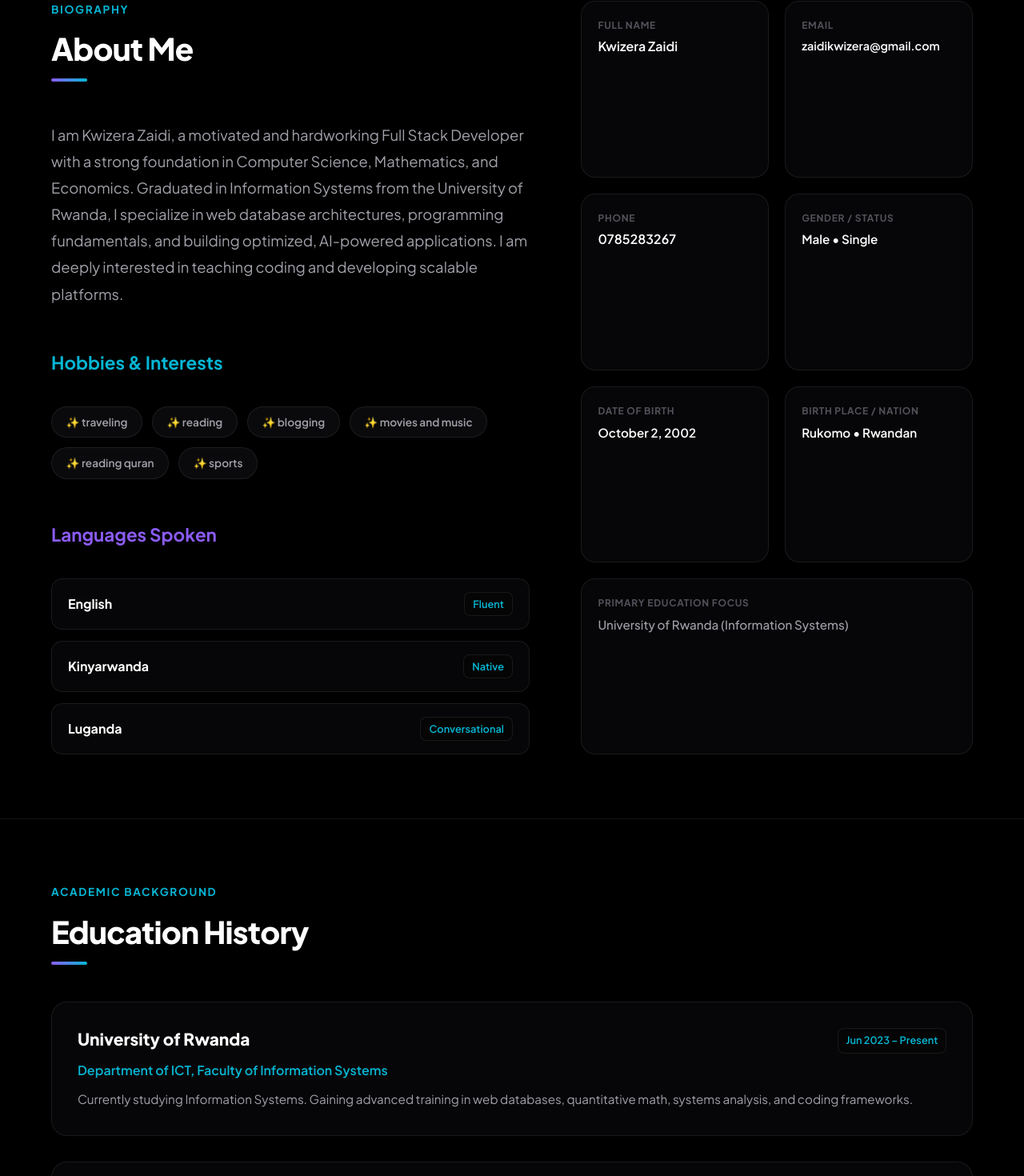
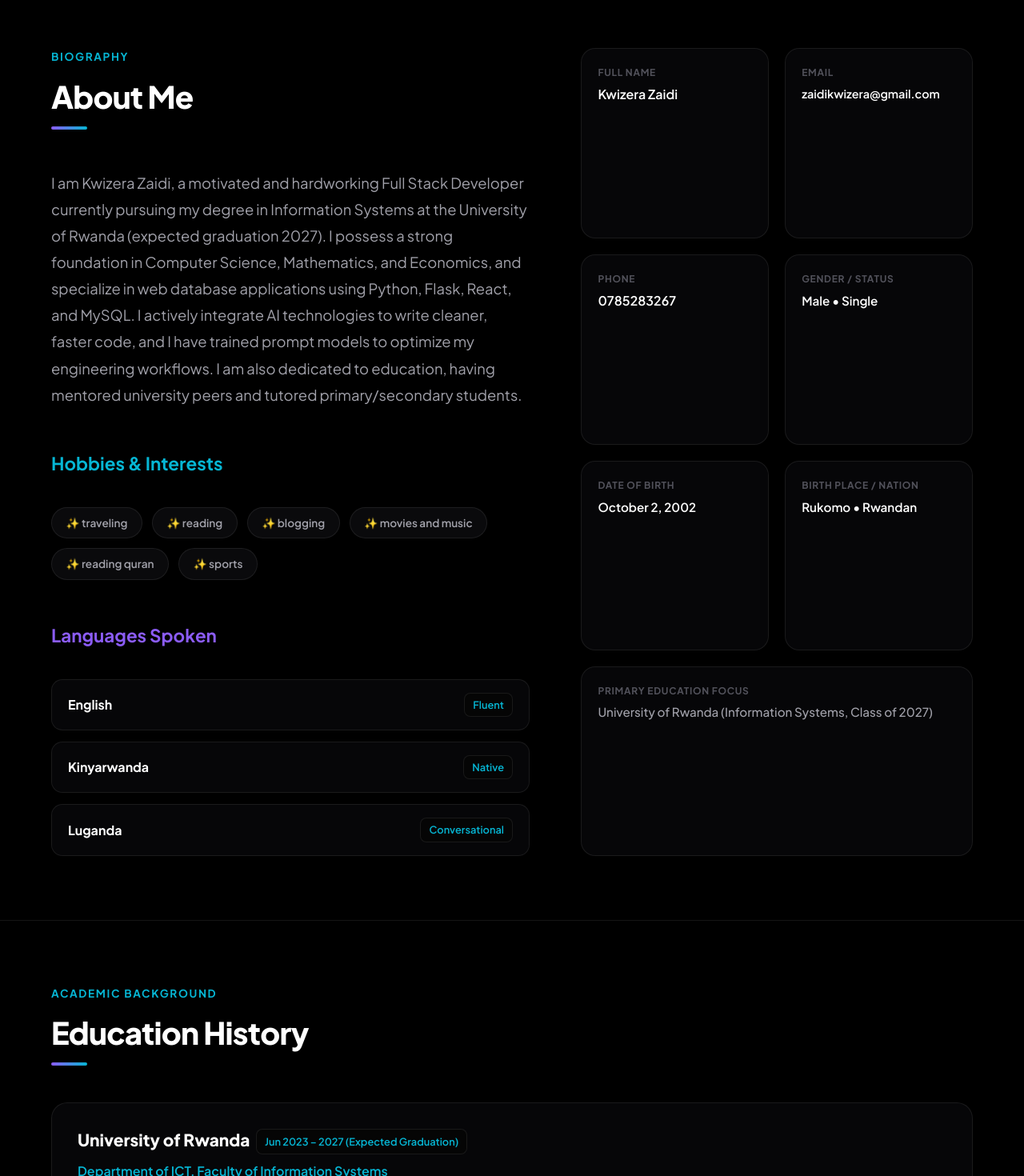
Before and after one commit to am2aidi/portfolio, a React (Vite) app: page / in a window 1280 px wide. Shown: the part 869-2339 px from the top of the page at 80% size. Built offline with nearby package versions, Linux system fonts and the light colour scheme; the HTML template or start-up script is replaced by a standard one; a web font is replaced by a local one.

Commit message:
feat: update graduation year to 2027, restructure teaching tutoring experience order, and highlight AI integration in bio

```diff
--- a/src/App.jsx
+++ b/src/App.jsx
@@ -8,8 +8,8 @@ const defaultData = {
   profile: {
     name: 'Kwizera Zaidi',
     title: 'Full Stack Developer',
-    headline: 'Information Systems Graduate & Tech Instructor',
-    bio: 'I am Kwizera Zaidi, a motivated and hardworking Full Stack Developer with a strong foundation in Computer Science, Mathematics, and Economics. Graduated in Information Systems from the University of Rwanda, I specialize in web database architectures, programming fundamentals, and building optimized, AI-powered applications. I am deeply interested in teaching coding and developing scalable platforms.',
+    headline: 'Information Systems Graduate & AI Integration Specialist',
+    bio: 'I am Kwizera Zaidi, a motivated and hardworking Full Stack Developer currently pursuing my degree in Information Systems at the University of Rwanda (expected graduation 2027). I possess a strong foundation in Computer Science, Mathematics, and Economics, and specialize in web database applications using Python, Flask, React, and MySQL. I actively integrate AI technologies to write cleaner, faster code, and I have trained prompt models to optimize my engineering workflows. I am also dedicated to education, having mentored university peers and tutored primary/secondary students.',
     email: 'zaidikwizera@gmail.com',
     phone: '0785283267',
     address: 'Kigali, Rwanda',
@@ -20,22 +20,22 @@ const defaultData = {
     maritalStatus: 'Single',
     location: 'Kigali, Rwanda',
     availability: 'Open to Work',
-    education: 'University of Rwanda (Information Systems)',
-    experienceNotes: 'Software development, Teaching programming fundamentals, and AI integration.',
+    education: 'University of Rwanda (Information Systems, Class of 2027)',
+    experienceNotes: 'AI-assisted full-stack development, Python/Flask API design, and tutoring programming fundamentals.',
     image: '/profile.jpeg',
     cv: '',
     experienceYears: '2+'
   },
   skills: [
     { name: 'Computer Science & Software Development', level: '88' },
+    { name: 'React.js & Frontend Architectures', level: '85' },
     { name: 'Python & Flask Framework', level: '85' },
-    { name: 'React.js & Frontend Architectures', level: '85' },
     { name: 'Java Programming', level: '78' },
     { name: 'MySQL & Database Design', level: '82' },
+    { name: 'AI Workflows & Prompt Fine-Tuning', level: '85' },
     { name: 'Programming Fundamentals', level: '90' },
     { name: 'HTML5 & CSS3 (Vanilla / Modern)', level: '92' },
-    { name: 'Economics & Quantitative Math', level: '80' },
-    { name: 'AI Workflows & Prompt Engineering', level: '75' }
+    { name: 'Economics & Quantitative Math', level: '80' }
   ],
   projects: [
     {
@@ -69,11 +69,11 @@ const defaultData = {
   ],
   works: [
     {
-      title: 'Waiter at Nakka',
-      link: '#',
+      title: 'AI Workflow Integration Specialist',
+      link: 'https://github.com/am2aidi/portfolio',
       image: '',
-      description: 'Acquired professional communications skills, teamwork capabilities, customer service, and structured problem solving in a fast-paced team environment.',
-      tags: 'Oct 2022 – May 2023, Customer Service'
+      description: 'Built productivity workflows incorporating AI models. Actively experimented with prompt fine-tuning to accelerate coding, generate tests, and optimize database queries.',
+      tags: 'AI, LLMs, Automation'
     },
     {
       title: 'Programming Instructor & Mentor',
@@ -81,13 +81,27 @@ const defaultData = {
       image: '',
       description: 'Taught coding basics (HTML/CSS, Python, logic flows) to peers and junior students in the Department of ICT, Faculty of Information Systems.',
       tags: 'University of Rwanda, Mentorship'
+    },
+    {
+      title: 'Primary & Secondary School Tutor',
+      link: '#',
+      image: '',
+      description: 'Tutored primary and secondary school pupils in mathematics, foundational science, and basic computer literacy to strengthen academic performance.',
+      tags: 'Education, Tutoring'
+    },
+    {
+      title: 'Waiter at Nakka',
+      link: '#',
+      image: '',
+      description: 'Acquired professional communications skills, teamwork capabilities, customer service, and structured problem solving in a fast-paced team environment.',
+      tags: 'Oct 2022 – May 2023, Customer Service'
     }
   ],
   educationList: [
     {
       level: 'University of Rwanda',
       institution: 'Department of ICT, Faculty of Information Systems',
-      date: 'Jun 2023 – Present',
+      date: 'Jun 2023 – 2027 (Expected Graduation)',
       details: 'Currently studying Information Systems. Gaining advanced training in web databases, quantitative math, systems analysis, and coding frameworks.'
     },
     {
@@ -415,7 +429,7 @@ export default function App() {
               <div style={{ display: 'flex', flexDirection: 'column', gap: '2rem' }}>
                 {data.educationList.map((edu, i) => (
                   <div key={i} className="glass-card" style={{ padding: '2rem' }}>
-                    <div style={{ display: 'flex', justifyContent: 'space-between', alignItems: 'flex-start', flexWrap: 'wrap', gap: '0.5rem', marginBottom: '0.5rem' }}>
+                    <div style={{ display: 'flex', justifycontent: 'space-between', alignItems: 'flex-start', flexWrap: 'wrap', gap: '0.5rem', marginBottom: '0.5rem' }}>
                       <h3 className="card-title" style={{ margin: 0 }}>{edu.level}</h3>
                       <span className="lang-level" style={{ padding: '0.3rem 0.6rem' }}>{edu.date}</span>
                     </div>
```
